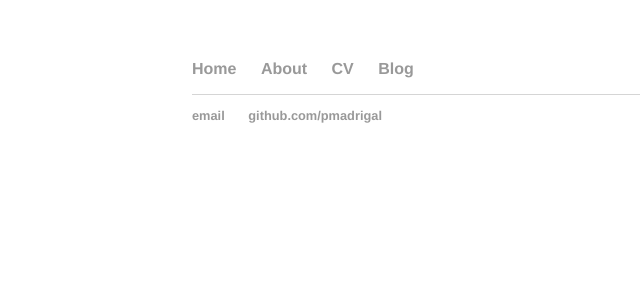
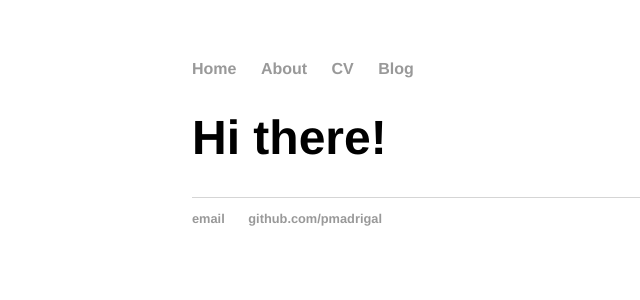
Before and after one commit to pmadrigal/pmadrigal.github.io, a Jekyll site: the page built from index.html, in a window 1280 px wide. Shown: the top 300 px of the page, without its empty margins (0-640 px from the left). Built offline with Jekyll 4.4.1, drawn with Linux system fonts in a browser that asks for light colours.

Commit message:
Update index.html
Using default layout

```diff
--- a/index.html
+++ b/index.html
@@ -1,24 +1,7 @@
-<!DOCTYPE html>
-<html>
-	<head>
-		<title>pmadrigal</title>
-		<!-- link to main stylesheet -->
-		<link rel="stylesheet" type="text/css" href="/css/main.css">
-	</head>
-	<body>
-		<nav>
-    		<ul>
-        		<li><a href="/">Home</a></li>
-	        	<li><a href="/about">About</a></li>
-        		<li><a href="/cv">CV</a></li>
-        		<li><a href="/blog">Blog</a></li>
-    		</ul>
-		</nav>
-		<footer>
-    		<ul>
-        		<li><a href="mailto:******@gmail.com">email</a></li>
-        		<li><a href="https://github.com/pmadrigal">github.com/pmadrigal</a></li>
-			</ul>
-		</footer>
-	</body>
-</html>
+---
+layout: default
+title: pmadrigal
+---
+<div class="blurb">
+	<h1>Hi there!</h1>
+</div><!-- /.blurb -->
```
